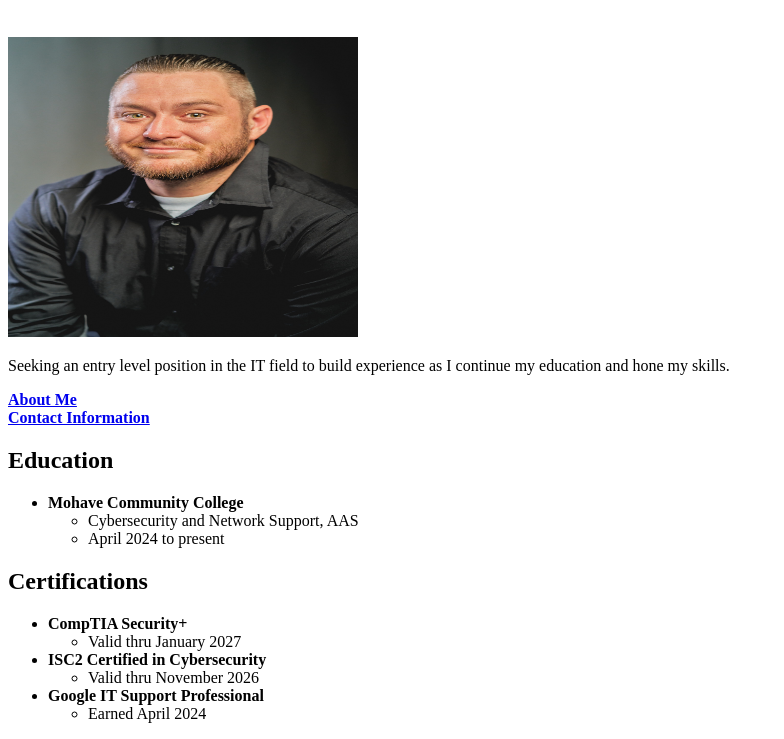
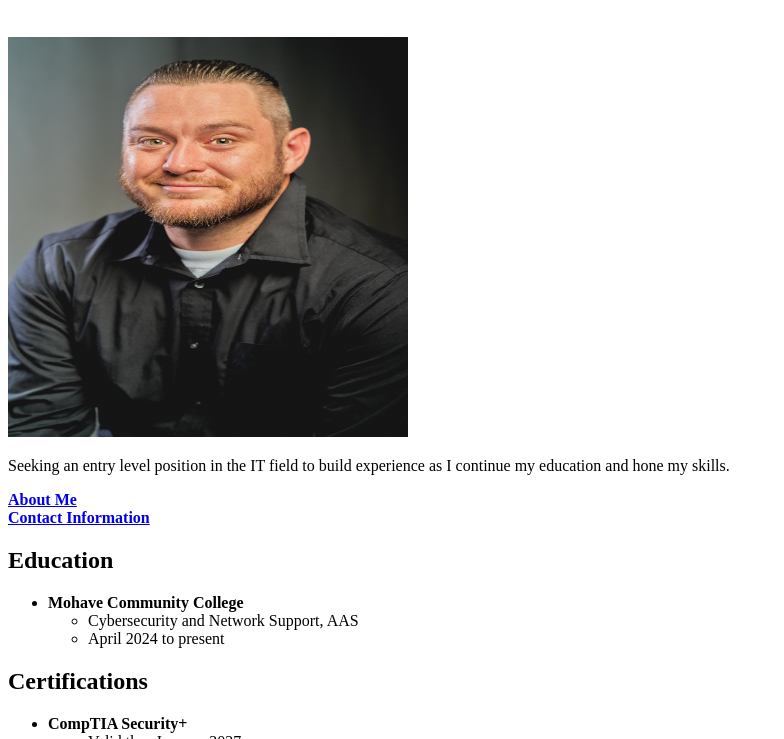
Before and after one commit to Kellico/Online-Resume, a plain HTML site: page index.html in a window 1280 px wide. Shown: the part 61-800 px from the top of the page, without its empty margins (0-784 px from the left). Drawn offline with Linux system fonts and the light colour scheme.

Commit message:
Update index.html

```diff
--- a/index.html
+++ b/index.html
@@ -6,7 +6,7 @@
 
 <body>
     <h1>Kyle Ellico</h1><br />
-    <img src="./Headshot.jpg" height="300" width="350" alt="A headshot of Kyle Ellico">
+    <img src="./Headshot.jpg" height="400" width="400" alt="A headshot of Kyle Ellico">
     <p>
         Seeking an entry level position in the IT field to
         build experience as I continue my education and hone my skills.<br />
```
